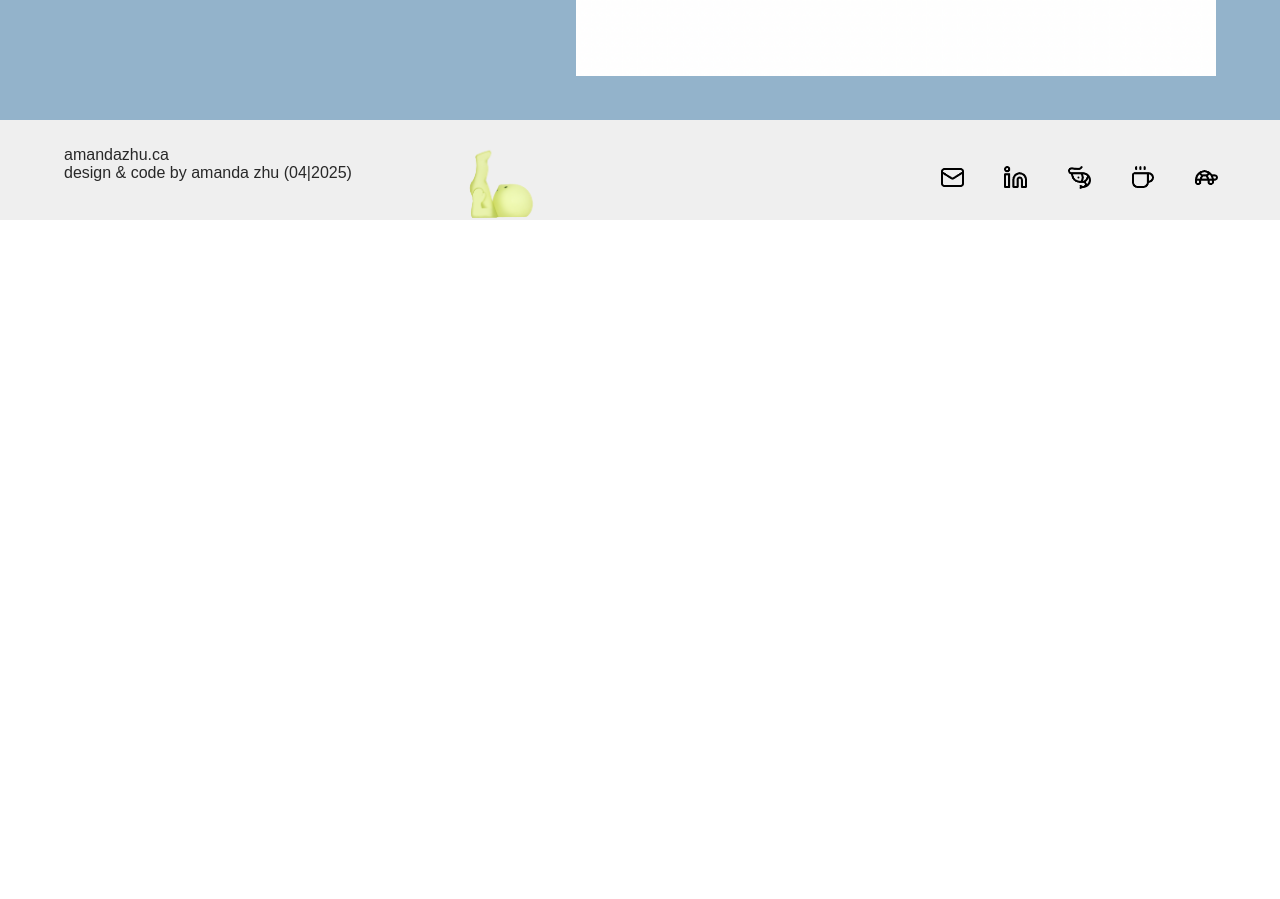
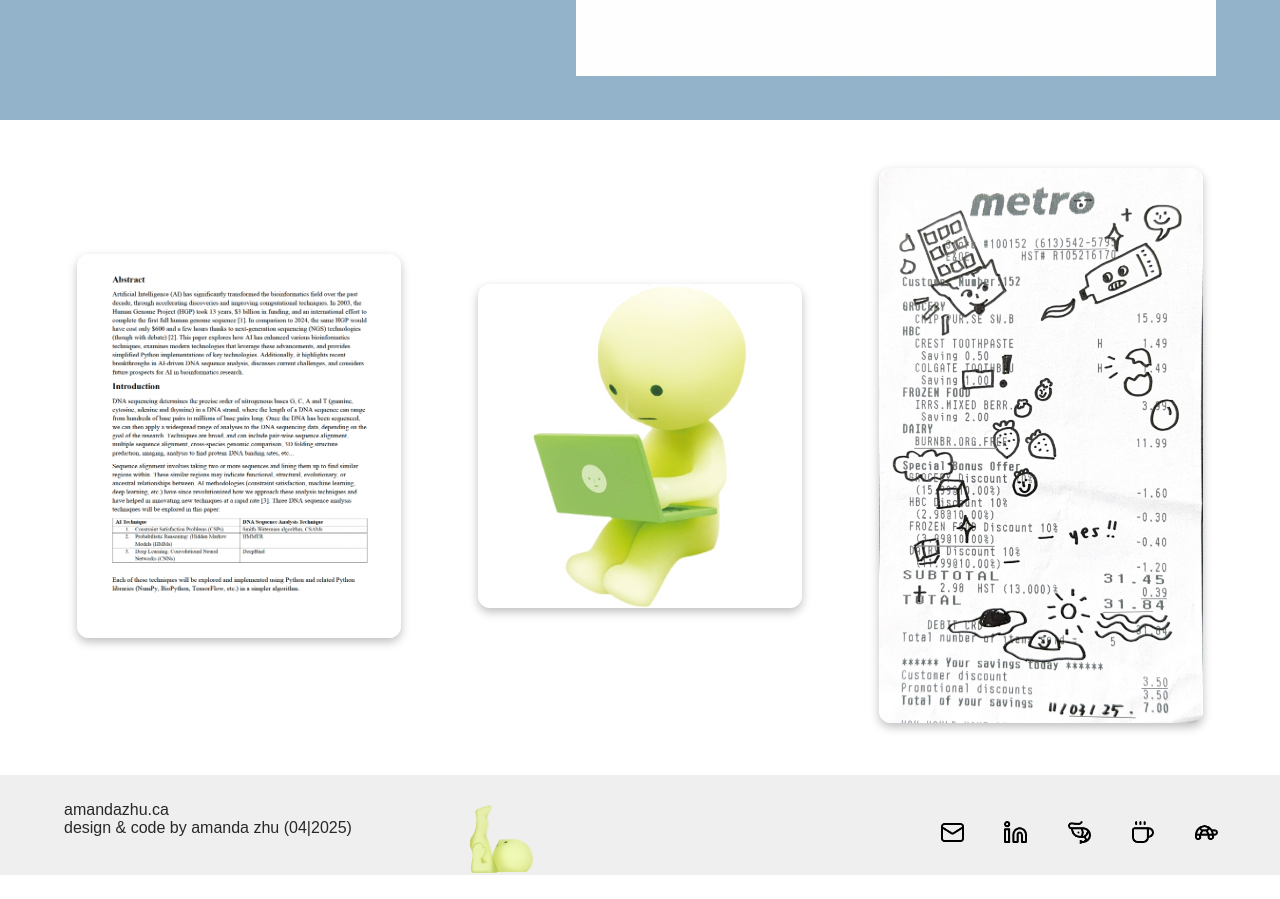
Before and after one commit to jamsnhoney/amandazhu, a React (Create React App) app: page /bioinformatics in a window 1280 px wide. Shown: the part 980-1879 px from the top of the page. Before the commit the page ends 1224 px from the top, so only its background shows below. Built offline with nearby package versions, Linux system fonts and the light colour scheme.

Commit message:
reactwoooo

```diff
--- a/src/App.js
+++ b/src/App.js
@@ -10,11 +10,16 @@ import DesignStuffPage from './pages/DesignStuffPage'
 import HackathonsPage from './pages/Hackathons';
 import Contactpage from './pages/ContactPage'
 
+// hackathon page
+import HacksPage from './pages/HacksPage';
+
 // components
 import Navbar from './components/Navbar';
 import Heropage from './components/Heropage'
 import Footer from './components/Footer';
 import Banner1 from './components/Banner1'
+import GalleryLinkedPage from './actual_components/GalleryLinkedPage';
+import GalleryGrid from './actual_components/GalleryGrid';
 
 
 // main app
@@ -42,6 +47,7 @@ function App() {
             element={
               <>
                 <Bioinformatics/>
+                <HacksPage/>
                 <Footer/>
               </>
             }
--- /dev/null
+++ b/src/actual_components/GalleryGrid.js
@@ -0,0 +1,20 @@
+import React from 'react';
+import GalleryLinkedPage from '../actual_components/GalleryLinkedPage';
+import '../pwetty_components/GalleryGrid.css';
+
+const GalleryGrid = ({ items }) => {
+  return (
+    <div className="gallery-grid">
+      {items.map((item, index) => (
+        <GalleryLinkedPage
+          key={index}
+          imageSrc={item.imageSrc}
+          linkHref={item.linkHref}
+          altText={item.altText}
+        />
+      ))}
+    </div>
+  );
+};
+
+export default GalleryGrid;
--- /dev/null
+++ b/src/actual_components/GalleryLinkedPage.js
@@ -0,0 +1,14 @@
+import React from 'react';
+import '../pwetty_components/GalleryLinkedPage.css';
+
+const GalleryLinkedPage = ({ imageSrc, linkHref, altText = 'gallery item' }) => {
+  return (
+    <div className="gallery-linked-page">
+      <a href={linkHref} target="_blank" rel="noopener noreferrer">
+        <img src={imageSrc} alt={altText} />
+      </a>
+    </div>
+  );
+};
+
+export default GalleryLinkedPage;
--- a/src/pages/Hackathons.js
+++ b/src/pages/Hackathons.js
@@ -10,9 +10,7 @@ function HackathonsPage() {
                 <h1>hackthon projects .</h1>
             </div>
             <div className="hackathons-LEFT">
-                <p> dr. dodo | qhacks 2024 (QU) | 2nd place | best AI in education </p>
-                <p> weve | hackville 2024 (sheridan) | 2nd place </p>
-                <p> paper orchestra | methacks 2023 (TMU) | 3rd place </p>
+
             </div>
             <div className="hackathons-RIGHT">
                 <img src={weve_img}/>
--- /dev/null
+++ b/src/pages/HacksPage.js
@@ -0,0 +1,34 @@
+import GalleryGrid from '../actual_components/GalleryGrid'; // component
+
+import image1 from '../assets/abstract.png';
+import image2 from '../assets/logo.png';
+import image3 from '../assets/metro.jpg';
+
+function HacksPage() {
+  const galleryItems = [
+    {
+      imageSrc: image1,
+      linkHref: 'https://link-to-page-1.com',
+      altText: 'Image 1 description',
+    },
+    {
+      imageSrc: image2,
+      linkHref: 'https://link-to-page-2.com',
+      altText: 'Image 2 description',
+    },
+    {
+      imageSrc: image3,
+      linkHref: 'https://link-to-page-3.com',
+      altText: 'Image 3 description',
+    },
+    // add more if you want
+  ];
+
+  return (
+    <div>
+      <GalleryGrid items={galleryItems} />
+    </div>
+  );
+}
+
+export default HacksPage;
--- /dev/null
+++ b/src/pwetty_components/GalleryGrid.css
@@ -0,0 +1,14 @@
+.gallery-grid {
+  display: grid;
+  grid-template-columns: repeat(auto-fit, minmax(250px, 1fr)); /* automatic fit */
+  gap: 2vw;
+  padding: 4vh 4vw;
+}
+
+/* you can also tweak this for smaller screens if you want even more control */
+@media (max-width: 768px) {
+  .gallery-grid {
+    grid-template-columns: repeat(auto-fit, minmax(200px, 1fr));
+    gap: 4vw;
+  }
+}
--- /dev/null
+++ b/src/pwetty_components/GalleryLinkedPage.css
@@ -0,0 +1,20 @@
+.gallery-linked-page {
+    display: flex;
+    justify-content: center;
+    align-items: center;
+    padding: 2vh 2vw;
+  }
+
+  .gallery-linked-page img {
+    width: 100%;
+    max-width: 600px; /* or whatever size you want */
+    height: auto;
+    border-radius: 12px;
+    box-shadow: 0 4px 10px rgba(0, 0, 0, 0.25);
+    transition: transform 0.3s ease;
+    cursor: pointer;
+  }
+
+  .gallery-linked-page img:hover {
+    transform: scale(1.05);
+  }
```
